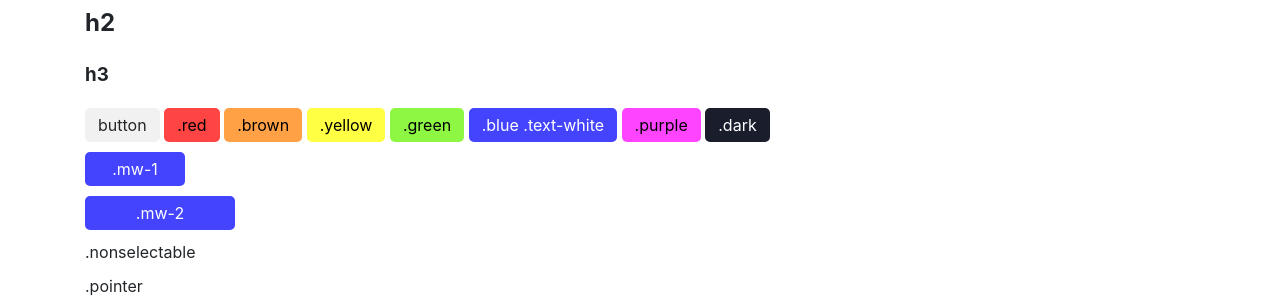
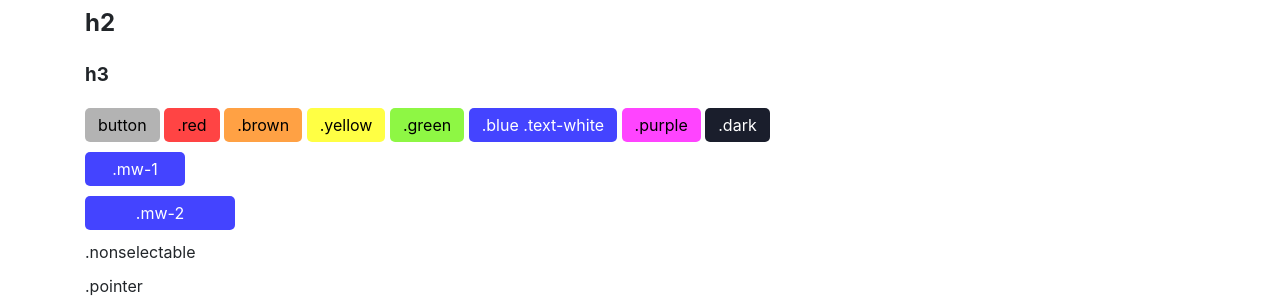
Before and after one commit to juissi999/juicycss, a website: page index.html in a window 1280 px wide. In both pictures the pointer is over the button "button". Shown: the part 494-800 px from the top of the page. Drawn offline with Linux system fonts and the light colour scheme.

Commit message:
Replace button opacity with filter brightness

```diff
--- a/index.css
+++ b/index.css
@@ -30,11 +30,13 @@ button {
 button:hover {
   /* border: 1px solid #616161; */
   /* padding: 4px; */
-  opacity: 0.85;
+  /* opacity: 0.85; */
+  filter: brightness(75%);
 }
 
 button:active {
-  opacity: 0.7;
+  /* opacity: 0.7; */
+  filter: brightness(88%);
 }
 
 textarea:focus, input:focus {
```
